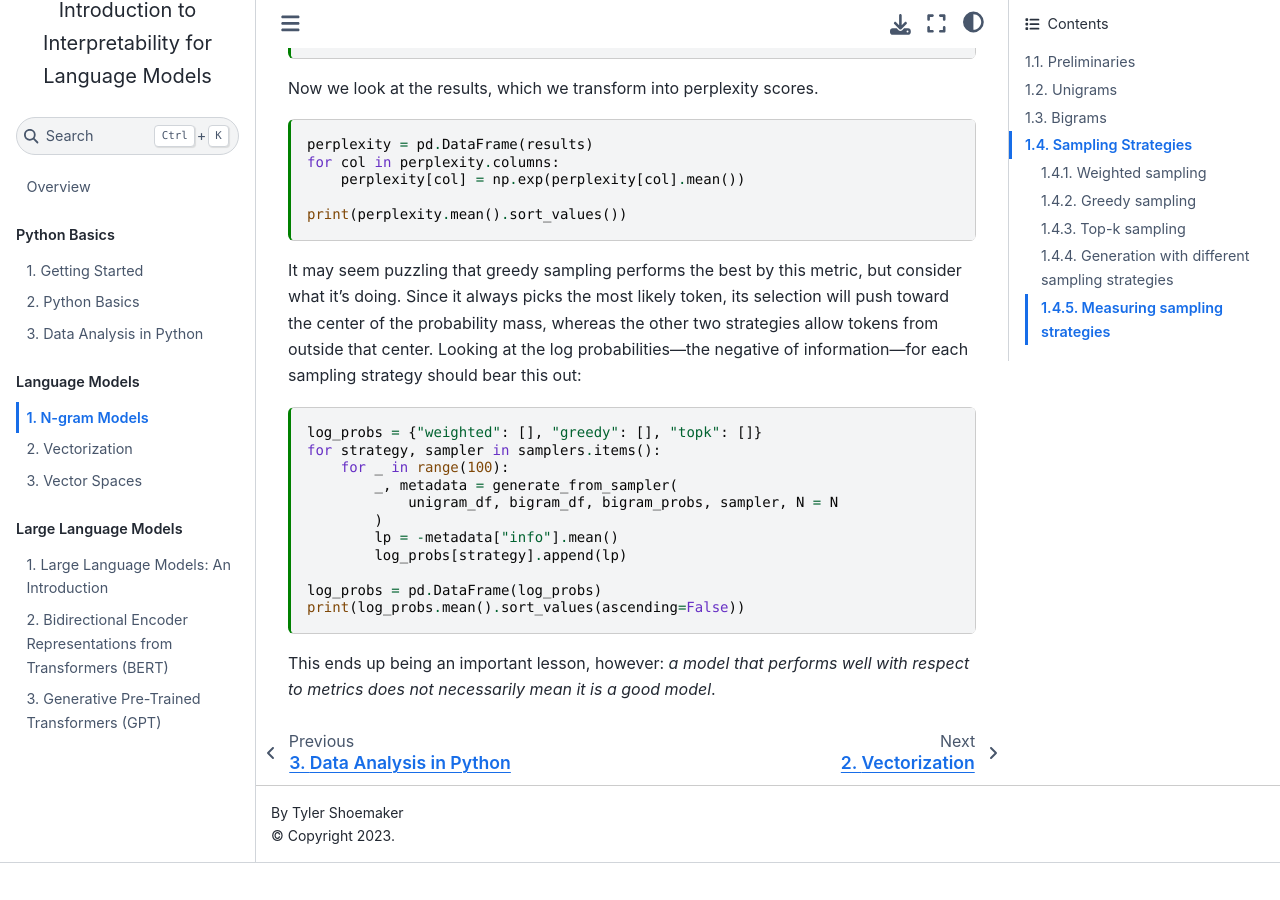
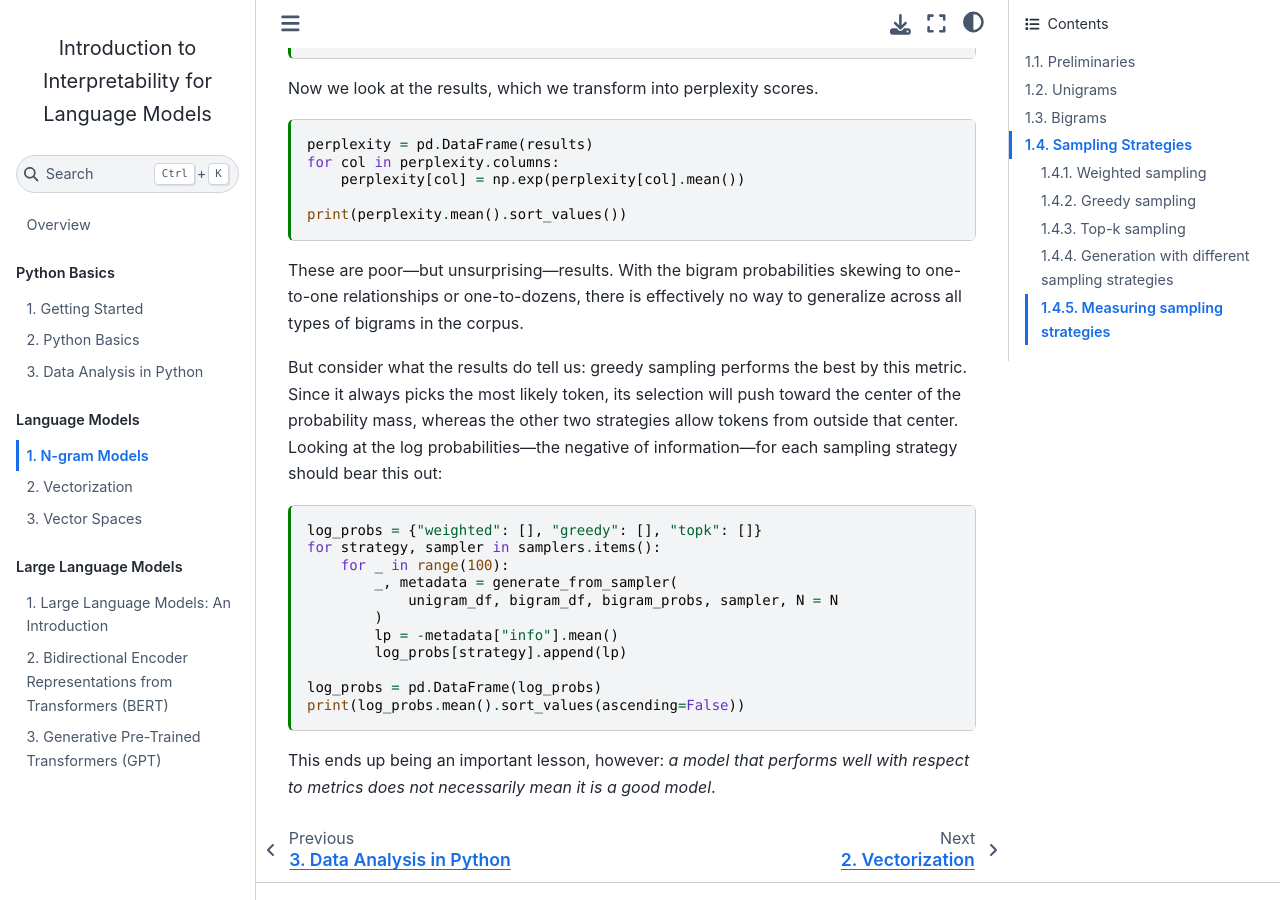
Before and after one commit to t-shoemaker/2024_dtl_lm-interpretability, a Jupyter Book: the page built from chapters/04_ngram-models.md, in a window 1280 px wide and 900 px high, scrolled down 16884 px. Built offline with Jupyter Book 1.0.4 settings and Sphinx 7.4.7 and the Sphinx Book theme 1.1.4, drawn with Linux system fonts in a browser that asks for light colours; before the commit the page ends 17747 px from its top, so only the background shows below that; some of the changed text lies outside the part shown.

````diff
--- a/chapters/04_ngram-models.md
+++ b/chapters/04_ngram-models.md
@@ -885,10 +885,14 @@
 print(perplexity.mean().sort_values())
 ```
 
-It may seem puzzling that greedy sampling performs the best by this metric, but
-consider what it's doing. Since it always picks the most likely token, its
-selection will push toward the center of the probability mass, whereas the
-other two strategies allow tokens from outside that center. Looking at the log
+These are poor---but unsurprising---results. With the bigram probabilities
+skewing to one-to-one relationships or one-to-dozens, there is effectively no
+way to generalize across all types of bigrams in the corpus.
+
+But consider what the results do tell us: greedy sampling performs the best by
+this metric. Since it always picks the most likely token, its selection will
+push toward the center of the probability mass, whereas the other two
+strategies allow tokens from outside that center. Looking at the log
 probabilities---the negative of information---for each sampling strategy should
 bear this out:
 
````
Also changed, not shown: other parts of chapters/04_ngram-models.md (+2 -2 lines).
